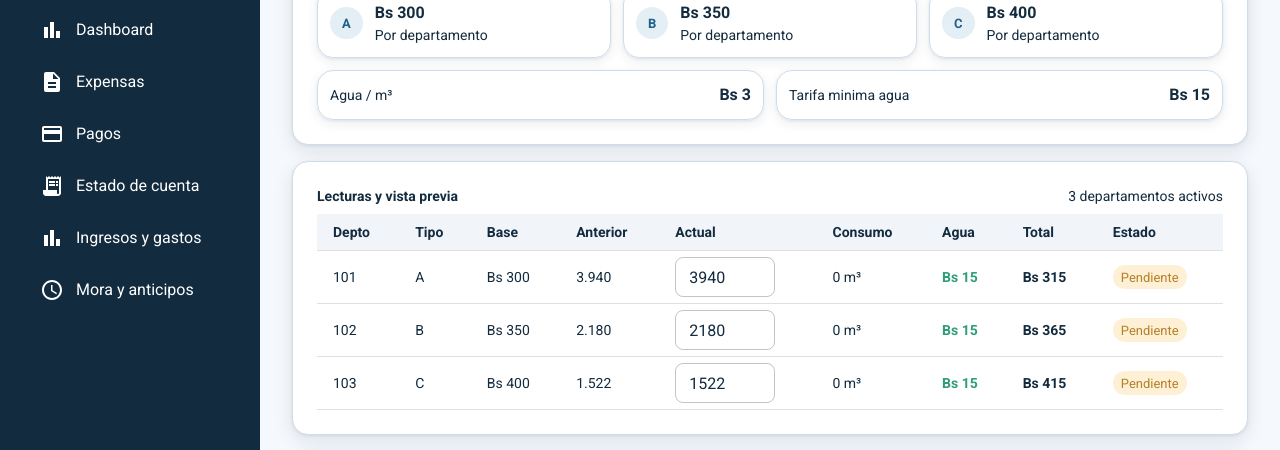
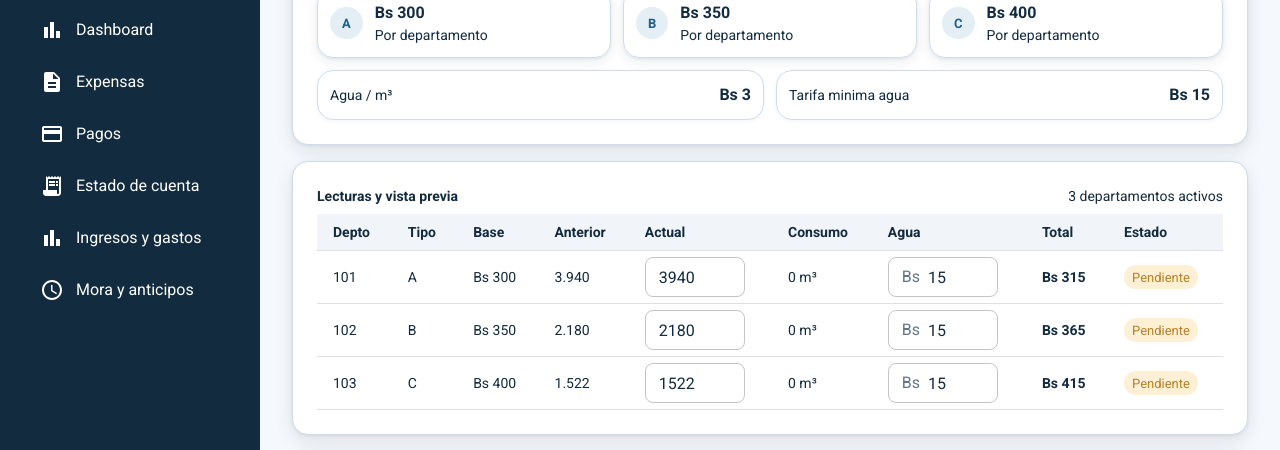
Before and after one commit to 201806081-design/Nexa-edificio-xyz, a React (Vite) app in the folder frontend/: page /finanzas/expensas/generar in a window 1280 px wide. Shown: the part 348-798 px from the top of the page. Built offline with nearby package versions, Linux system fonts and the light colour scheme; no server answers; sample sign-in values are in the browser's storage.

Commit message:
feat(finanzas): agua editable al generar, detalle de expensa y ajustes de mora (HU-FI-01, HU-FI-05)

```diff
--- a/frontend/src/constants/expensasMock.js
+++ b/frontend/src/constants/expensasMock.js
@@ -16,11 +16,11 @@ export const RESUMEN_EXPENSAS = {
     pagado: 3500,
 };
 
-// Expensas ya generadas (listado). estado: 'Pendiente' | 'Pagado'
+// Expensas ya generadas (listado). monto = base + agua. estado: 'Pendiente' | 'Pagado'
 export const EXPENSAS_MOCK = [
-    { id: 1, departamento: 'Depto. 101', periodo: 'Octubre 2026', monto: 350, estado: 'Pendiente' },
-    { id: 2, departamento: 'Depto. 203', periodo: 'Octubre 2026', monto: 350, estado: 'Pagado' },
-    { id: 3, departamento: 'Depto. 302', periodo: 'Octubre 2026', monto: 350, estado: 'Pendiente' },
+    { id: 1, departamento: 'Depto. 101', tipo: 'A', periodo: 'Octubre 2026', base: 300, agua: 15, monto: 315, estado: 'Pendiente' },
+    { id: 2, departamento: 'Depto. 203', tipo: 'B', periodo: 'Octubre 2026', base: 350, agua: 15, monto: 365, estado: 'Pagado' },
+    { id: 3, departamento: 'Depto. 302', tipo: 'C', periodo: 'Octubre 2026', base: 400, agua: 15, monto: 415, estado: 'Pendiente' },
 ];
 
 // Departamentos activos para "Generar expensas".
--- a/frontend/src/pages/Finanzas/Expensas.jsx
+++ b/frontend/src/pages/Finanzas/Expensas.jsx
@@ -2,7 +2,9 @@ import { useState } from 'react';
 import {
     Box, Typography, Select, MenuItem, Paper, Button, Chip, IconButton,
     Table, TableHead, TableBody, TableRow, TableCell, InputAdornment, TextField, Divider,
+    Dialog, DialogTitle, DialogContent,
 } from '@mui/material';
+import CloseIcon from '@mui/icons-material/Close';
 import AddIcon from '@mui/icons-material/Add';
 import SettingsIcon from '@mui/icons-material/Settings';
 import SearchIcon from '@mui/icons-material/Search';
@@ -34,6 +36,7 @@ export default function Expensas() {
     const [periodo, setPeriodo] = useState(PERIODOS[0]);
     const [estado, setEstado] = useState('Todos');
     const [busqueda, setBusqueda] = useState('');
+    const [detalle, setDetalle] = useState(null); // expensa seleccionada para el modal
 
     const expensas = EXPENSAS_MOCK.filter((e) =>
         (estado === 'Todos' || e.estado === estado) &&
@@ -115,7 +118,7 @@ export default function Expensas() {
                                 <TableCell>{formatBs(e.monto)}</TableCell>
                                 <TableCell><Chip label={e.estado} size="small" sx={estadoChipSx(e.estado)} /></TableCell>
                                 <TableCell align="center">
-                                    <IconButton color="primary"><VisibilityIcon /></IconButton>
+                                    <IconButton color="primary" onClick={() => setDetalle(e)}><VisibilityIcon /></IconButton>
                                 </TableCell>
                             </TableRow>
                         ))}
@@ -135,11 +138,51 @@ export default function Expensas() {
                         <Typography variant="body2" color="text.secondary" sx={{ mb: 1 }}>{formatBs(e.monto)}</Typography>
                         <Divider sx={{ mb: 1 }} />
                         <Box sx={{ display: 'flex', justifyContent: 'center' }}>
-                            <IconButton color="primary"><VisibilityIcon /></IconButton>
+                            <IconButton color="primary" onClick={() => setDetalle(e)}><VisibilityIcon /></IconButton>
                         </Box>
                     </Paper>
                 ))}
             </Box>
+
+            {/* Modal: detalle de la expensa */}
+            <Dialog open={!!detalle} onClose={() => setDetalle(null)} fullWidth maxWidth="sm">
+                {detalle && (
+                    <>
+                        <DialogTitle sx={{ display: 'flex', justifyContent: 'space-between', alignItems: 'center', fontWeight: 700 }}>
+                            Detalle de la expensa
+                            <IconButton onClick={() => setDetalle(null)}><CloseIcon /></IconButton>
+                        </DialogTitle>
+                        <DialogContent dividers>
+                            <Box sx={{ display: 'flex', justifyContent: 'space-between', alignItems: 'center', mb: 1.5 }}>
+                                <Typography sx={{ fontWeight: 700 }}>{detalle.departamento}</Typography>
+                                <Chip label={detalle.estado} size="small" sx={estadoChipSx(detalle.estado)} />
+                            </Box>
+                            <Box sx={{ display: 'flex', justifyContent: 'space-between', py: 0.5 }}>
+                                <Typography variant="body2" color="text.secondary">Periodo</Typography>
+                                <Typography variant="body2" sx={{ fontWeight: 600 }}>{detalle.periodo}</Typography>
+                            </Box>
+                            <Box sx={{ display: 'flex', justifyContent: 'space-between', py: 0.5 }}>
+                                <Typography variant="body2" color="text.secondary">Tipo de departamento</Typography>
+                                <Typography variant="body2" sx={{ fontWeight: 600 }}>{detalle.tipo}</Typography>
+                            </Box>
+                            <Divider sx={{ my: 1.5 }} />
+                            <Box sx={{ display: 'flex', justifyContent: 'space-between', py: 0.5 }}>
+                                <Typography variant="body2" color="text.secondary">Expensa base</Typography>
+                                <Typography variant="body2" sx={{ fontWeight: 600 }}>{formatBs(detalle.base)}</Typography>
+                            </Box>
+                            <Box sx={{ display: 'flex', justifyContent: 'space-between', py: 0.5 }}>
+                                <Typography variant="body2" color="text.secondary">Agua</Typography>
+                                <Typography variant="body2" sx={{ fontWeight: 600, color: '#2E9D78' }}>{formatBs(detalle.agua)}</Typography>
+                            </Box>
+                            <Divider sx={{ my: 1.5 }} />
+                            <Box sx={{ display: 'flex', justifyContent: 'space-between', py: 0.5 }}>
+                                <Typography variant="body2" sx={{ fontWeight: 700 }}>Total</Typography>
+                                <Typography variant="h3" color="primary.main" sx={{ fontWeight: 700 }}>{formatBs(detalle.monto)}</Typography>
+                            </Box>
+                        </DialogContent>
+                    </>
+                )}
+            </Dialog>
         </DashboardLayout>
     );
 }
--- a/frontend/src/pages/Finanzas/GenerarExpensas.jsx
+++ b/frontend/src/pages/Finanzas/GenerarExpensas.jsx
@@ -1,6 +1,6 @@
 import { useState } from 'react';
 import {
-    Box, Typography, Select, MenuItem, Paper, Button, Chip, TextField,
+    Box, Typography, Select, MenuItem, Paper, Button, Chip, TextField, InputAdornment,
     Table, TableHead, TableBody, TableRow, TableCell, Alert,
 } from '@mui/material';
 import { useNavigate } from 'react-router-dom';
@@ -12,14 +12,10 @@ import { formatBs } from '../../constants/finanzasMock';
 const PRECIO_M3 = Number(CONFIG_AGUA.precioM3);
 const TARIFA_MIN = Number(CONFIG_AGUA.tarifaMinima);
 
-// Calcula consumo, cargo de agua (con tarifa minima) y total de un departamento
-function calcular(depto, lecturaActual) {
-    const actual = Number(lecturaActual);
-    const consumo = Math.max(0, actual - depto.lecturaAnterior);
+// Cargo de agua automatico: consumo x precio, aplicando la tarifa minima
+function aguaAutomatica(consumo) {
     const cargo = consumo * PRECIO_M3;
-    const agua = cargo < TARIFA_MIN ? TARIFA_MIN : cargo; // se aplica el minimo
-    const total = depto.base + agua;
-    return { consumo, agua, total };
+    return cargo < TARIFA_MIN ? TARIFA_MIN : cargo;
 }
 
 export default function GenerarExpensas() {
@@ -29,13 +25,28 @@ export default function GenerarExpensas() {
     const [lecturas, setLecturas] = useState(
         Object.fromEntries(DEPARTAMENTOS_ACTIVOS.map((d) => [d.departamento, d.lecturaAnterior])),
     );
+    // Agua editada manualmente por departamento (si no hay, se usa la automatica)
+    const [aguaManual, setAguaManual] = useState({});
 
-    const cambiarLectura = (dep, valor) => setLecturas((l) => ({ ...l, [dep]: valor }));
+    const cambiarLectura = (dep, valor) => {
+        setLecturas((l) => ({ ...l, [dep]: valor }));
+        // al cambiar la lectura, el agua vuelve a calcularse automaticamente
+        setAguaManual((a) => ({ ...a, [dep]: undefined }));
+    };
+    const cambiarAgua = (dep, valor) => setAguaManual((a) => ({ ...a, [dep]: valor }));
 
-    // Filas calculadas + totales del periodo
-    const filas = DEPARTAMENTOS_ACTIVOS.map((d) => ({ ...d, ...calcular(d, lecturas[d.departamento]) }));
+    // Filas calculadas. agua = valor editado si existe, si no el automatico.
+    const filas = DEPARTAMENTOS_ACTIVOS.map((d) => {
+        const actual = Number(lecturas[d.departamento]);
+        const consumo = Math.max(0, actual - d.lecturaAnterior);
+        const auto = aguaAutomatica(consumo);
+        const override = aguaManual[d.departamento];
+        const aguaVal = (override !== undefined && override !== '') ? Number(override) : auto;
+        const aguaInput = override !== undefined ? override : auto; // lo que se muestra en el campo
+        return { ...d, consumo, aguaVal, aguaInput, total: d.base + aguaVal };
+    });
     const totalBase = filas.reduce((acc, f) => acc + f.base, 0);
-    const totalAgua = filas.reduce((acc, f) => acc + f.agua, 0);
+    const totalAgua = filas.reduce((acc, f) => acc + f.aguaVal, 0);
     const totalGeneral = totalBase + totalAgua;
 
     const generar = () => {
@@ -79,11 +90,11 @@ export default function GenerarExpensas() {
                     ))}
                 </Box>
                 <Box sx={{ display: 'grid', gridTemplateColumns: { xs: '1fr', sm: 'repeat(2, 1fr)' }, gap: 1.5 }}>
-                    <Box sx={{ display: 'flex', justifyContent: 'space-between', alignItems: 'center', border: '1px solid #CFDCEA', boxShadow: '0 1px 3px rgba(19, 43, 62, 0.08), 0 4px 12px rgba(19, 43, 62, 0.08)', borderRadius: 2, p: 1.5 }}>
+                    <Box sx={{ display: 'flex', justifyContent: 'space-between', alignItems: 'center', border: '1px solid #CFDCEA', boxShadow: '0 1px 4px rgba(19, 43, 62, 0.06)', borderRadius: 2, p: 1.5 }}>
                         <Typography variant="body2" color="text.secondary">Agua / m³</Typography>
                         <Typography sx={{ fontWeight: 700 }}>{formatBs(PRECIO_M3)}</Typography>
                     </Box>
-                    <Box sx={{ display: 'flex', justifyContent: 'space-between', alignItems: 'center', border: '1px solid #CFDCEA', boxShadow: '0 1px 3px rgba(19, 43, 62, 0.08), 0 4px 12px rgba(19, 43, 62, 0.08)', borderRadius: 2, p: 1.5 }}>
+                    <Box sx={{ display: 'flex', justifyContent: 'space-between', alignItems: 'center', border: '1px solid #CFDCEA', boxShadow: '0 1px 4px rgba(19, 43, 62, 0.06)', borderRadius: 2, p: 1.5 }}>
                         <Typography variant="body2" color="text.secondary">Tarifa minima agua</Typography>
                         <Typography sx={{ fontWeight: 700 }}>{formatBs(TARIFA_MIN)}</Typography>
                     </Box>
@@ -97,7 +108,7 @@ export default function GenerarExpensas() {
                     <Typography variant="body2" color="text.secondary">{filas.length} departamentos activos</Typography>
                 </Box>
                 <Box sx={{ overflowX: 'auto' }}>
-                    <Table size="small" sx={{ minWidth: 720 }}>
+                    <Table size="small" sx={{ minWidth: 760 }}>
                         <TableHead>
                             <TableRow sx={{ bgcolor: '#F1F5FA' }}>
                                 <TableCell><strong>Depto</strong></TableCell>
@@ -124,7 +135,12 @@ export default function GenerarExpensas() {
                                             sx={{ width: 100 }} />
                                     </TableCell>
                                     <TableCell>{f.consumo} m³</TableCell>
-                                    <TableCell sx={{ color: '#2E9D78', fontWeight: 600 }}>{formatBs(f.agua)}</TableCell>
+                                    <TableCell>
+                                        <TextField size="small" type="number" value={f.aguaInput}
+                                            onChange={(e) => cambiarAgua(f.departamento, e.target.value)}
+                                            sx={{ width: 110 }}
+                                            slotProps={{ input: { startAdornment: <InputAdornment position="start">Bs</InputAdornment> } }} />
+                                    </TableCell>
                                     <TableCell sx={{ fontWeight: 700 }}>{formatBs(f.total)}</TableCell>
                                     <TableCell><Chip label={f.estado} size="small" sx={{ bgcolor: '#FDF0D5', color: '#B6802A' }} /></TableCell>
                                 </TableRow>
```
